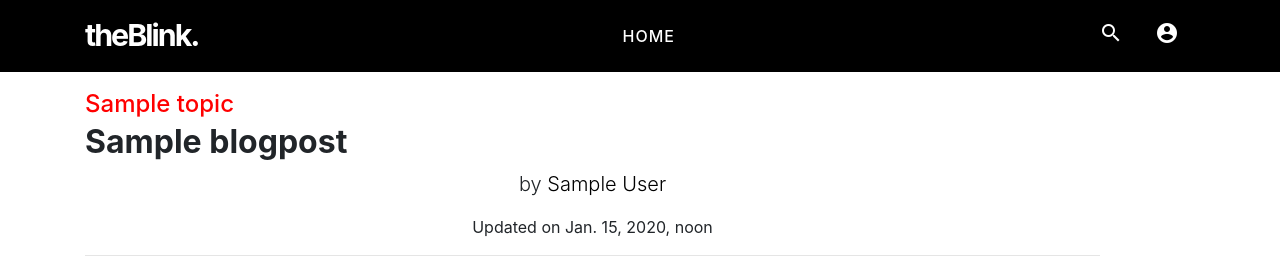
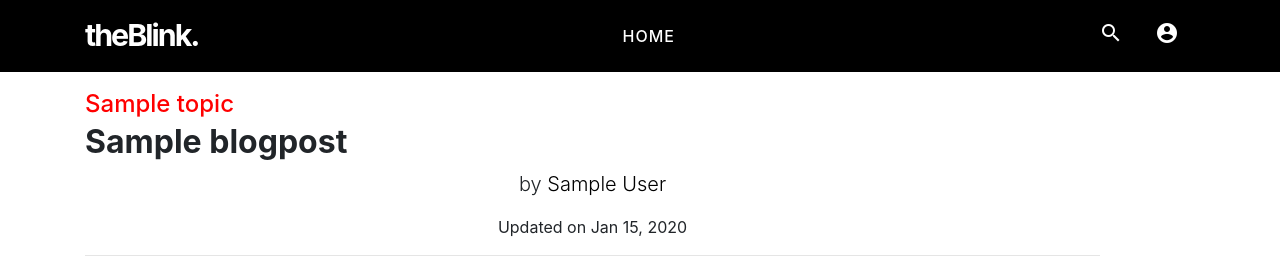
Before and after one commit to calebmapatha/theBlink, a Django app: a page that uses blog/templates/blog/posts/post_detail.html in a window 1280 px wide. Shown: the top 269 px of the page. Run offline with Django 3.2, Linux system fonts and the light colour scheme; tables that the repository leaves empty hold one stand-in row (values such as "Sample post"); some libraries are stand-ins or nearby versions.

Commit message:
updated layout for detail

```diff
--- a/blog/templates/blog/posts/post_detail.html
+++ b/blog/templates/blog/posts/post_detail.html
@@ -24,7 +24,7 @@
         <!-- <hr> -->
 
         <!-- Date/Time -->
-        <p class="text-center">Updated on {{ blogPost.updated_on}}</p>
+        <p class="text-center">Updated on {{ blogPost.updated_on|date:"M d, Y"}}</p>
 
         <hr>
 
```
